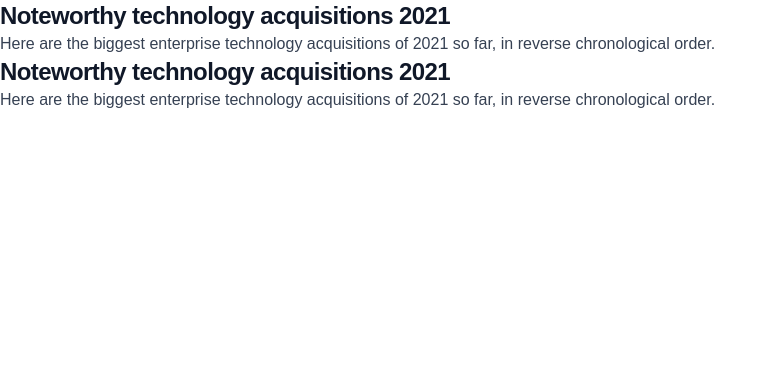
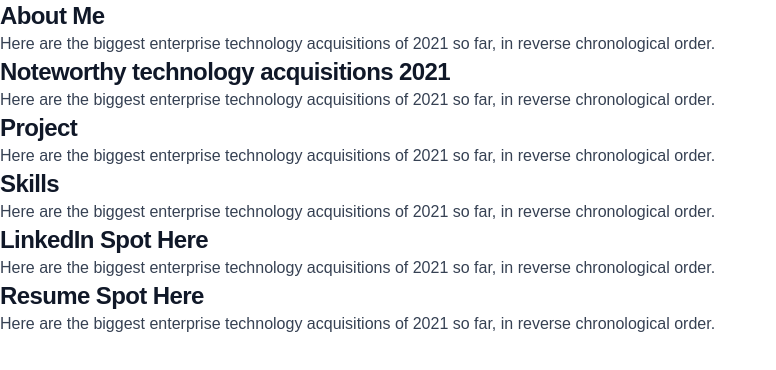
Before and after one commit to NotWhoops/portfolio, a Next.js app: page / in a window 1280 px wide. Shown: the top 370 px of the page, without its empty margins (0-776 px from the left). Built offline with nearby package versions, Linux system fonts and the light colour scheme.

Commit message:
card setups

```diff
--- a/app/page.tsx
+++ b/app/page.tsx
@@ -4,13 +4,13 @@ import { Card } from "flowbite-react";
 export default function Home() {
   return (
     <div className="dark:bg-black">
-
       <Card href="#" className="max-w-sm">
         <h5 className="text-2xl font-bold tracking-tight text-gray-900 dark:text-white">
-        Noteworthy technology acquisitions 2021
+          About Me
         </h5>
         <p className="font-normal text-gray-700 dark:text-gray-400">
-        Here are the biggest enterprise technology acquisitions of 2021 so far, in reverse chronological order.
+          Here are the biggest enterprise technology acquisitions of 2021 so
+          far, in reverse chronological order.
         </p>
       </Card>
 
@@ -19,10 +19,50 @@ export default function Home() {
           Noteworthy technology acquisitions 2021
         </h5>
         <p className="font-normal text-gray-700 dark:text-gray-400">
-        Here are the biggest enterprise technology acquisitions of 2021 so far, in reverse chronological order.
+          Here are the biggest enterprise technology acquisitions of 2021 so
+          far, in reverse chronological order.
         </p>
       </Card>
 
+      <Card href="#" className="max-w-sm">
+        <h5 className="text-2xl font-bold tracking-tight text-gray-900 dark:text-white">
+          Project
+        </h5>
+        <p className="font-normal text-gray-700 dark:text-gray-400">
+          Here are the biggest enterprise technology acquisitions of 2021 so
+          far, in reverse chronological order.
+        </p>
+      </Card>
+
+      <Card href="#" className="max-w-sm">
+        <h5 className="text-2xl font-bold tracking-tight text-gray-900 dark:text-white">
+          Skills
+        </h5>
+        <p className="font-normal text-gray-700 dark:text-gray-400">
+          Here are the biggest enterprise technology acquisitions of 2021 so
+          far, in reverse chronological order.
+        </p>
+      </Card>
+
+      <Card href="#" className="max-w-sm">
+        <h5 className="text-2xl font-bold tracking-tight text-gray-900 dark:text-white">
+          LinkedIn Spot Here
+        </h5>
+        <p className="font-normal text-gray-700 dark:text-gray-400">
+          Here are the biggest enterprise technology acquisitions of 2021 so
+          far, in reverse chronological order.
+        </p>
+      </Card>
+
+      <Card href="#" className="max-w-sm">
+        <h5 className="text-2xl font-bold tracking-tight text-gray-900 dark:text-white">
+          Resume Spot Here
+        </h5>
+        <p className="font-normal text-gray-700 dark:text-gray-400">
+          Here are the biggest enterprise technology acquisitions of 2021 so
+          far, in reverse chronological order.
+        </p>
+      </Card>
     </div>
   );
 }
```
Lines whose indentation alone changed are shown as unchanged.
